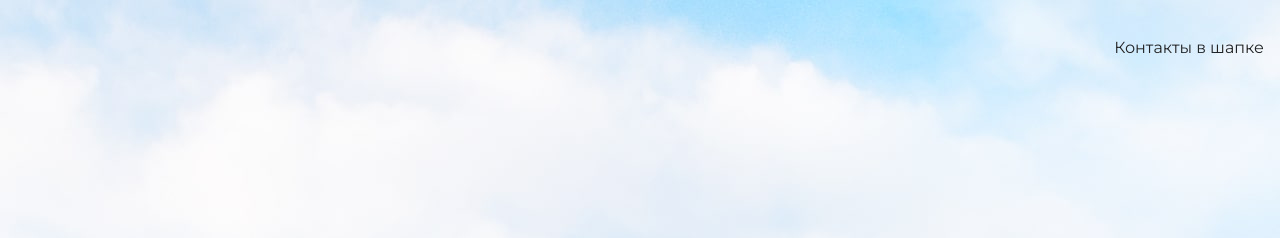
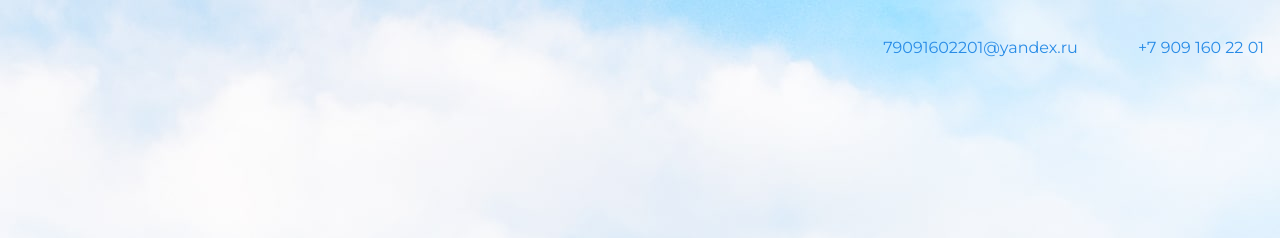
Before and after one commit to ViktorErmakov/MyPortfolioSite, a plain HTML site: page index.html in a window 1280 px wide. Shown: the top 238 px of the page. Drawn offline with nearby package versions, Linux system fonts and the light colour scheme.

Commit message:
добавил контакты

```diff
--- a/index.html
+++ b/index.html
@@ -11,7 +11,8 @@
   <body>
     <header class="page-header">
       <div class="container">
-      Контакты в шапке
+      <a href="mailto:79091602201@yandex.ru">79091602201@yandex.ru</a>
+      <a href="tel:+79091602201">+7 909 160 22 01</a>
       </div>
     </header>
 
```
